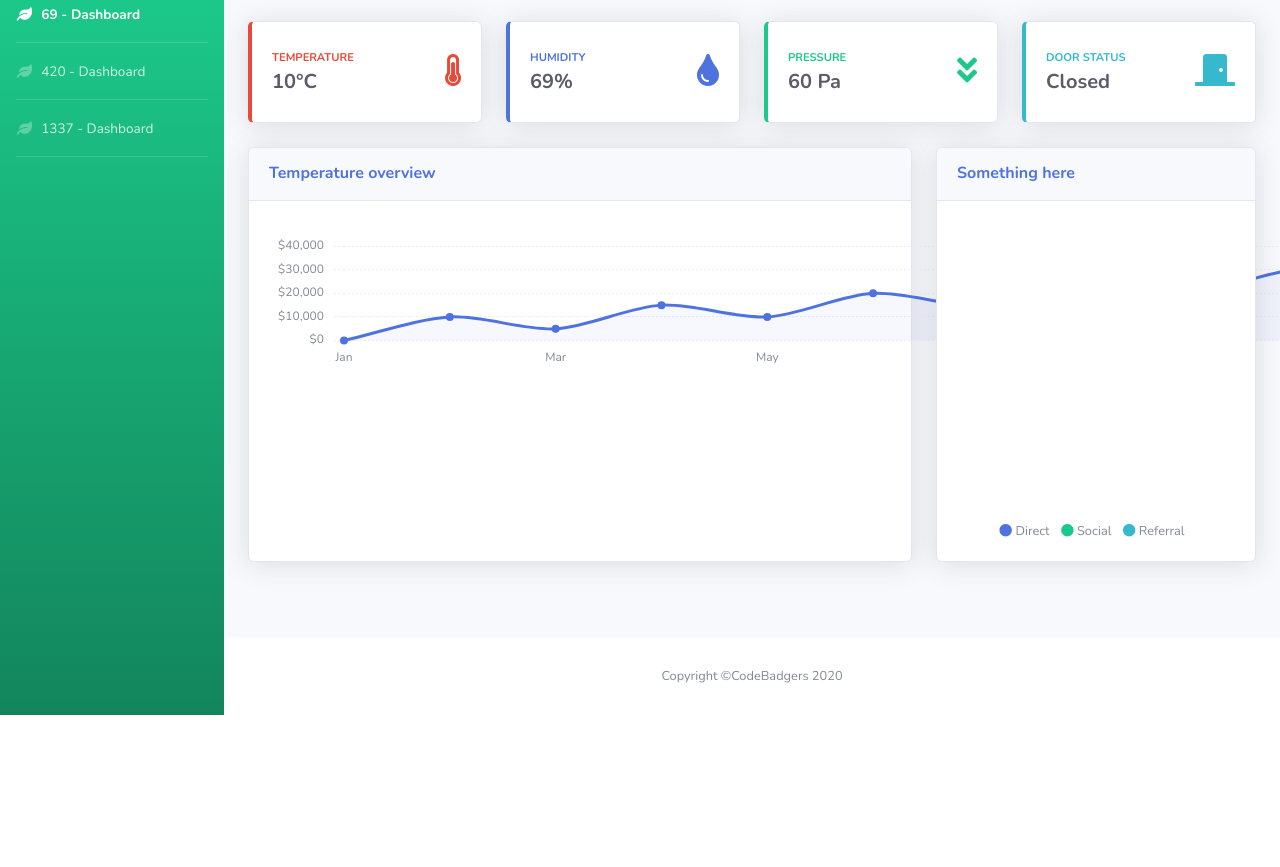
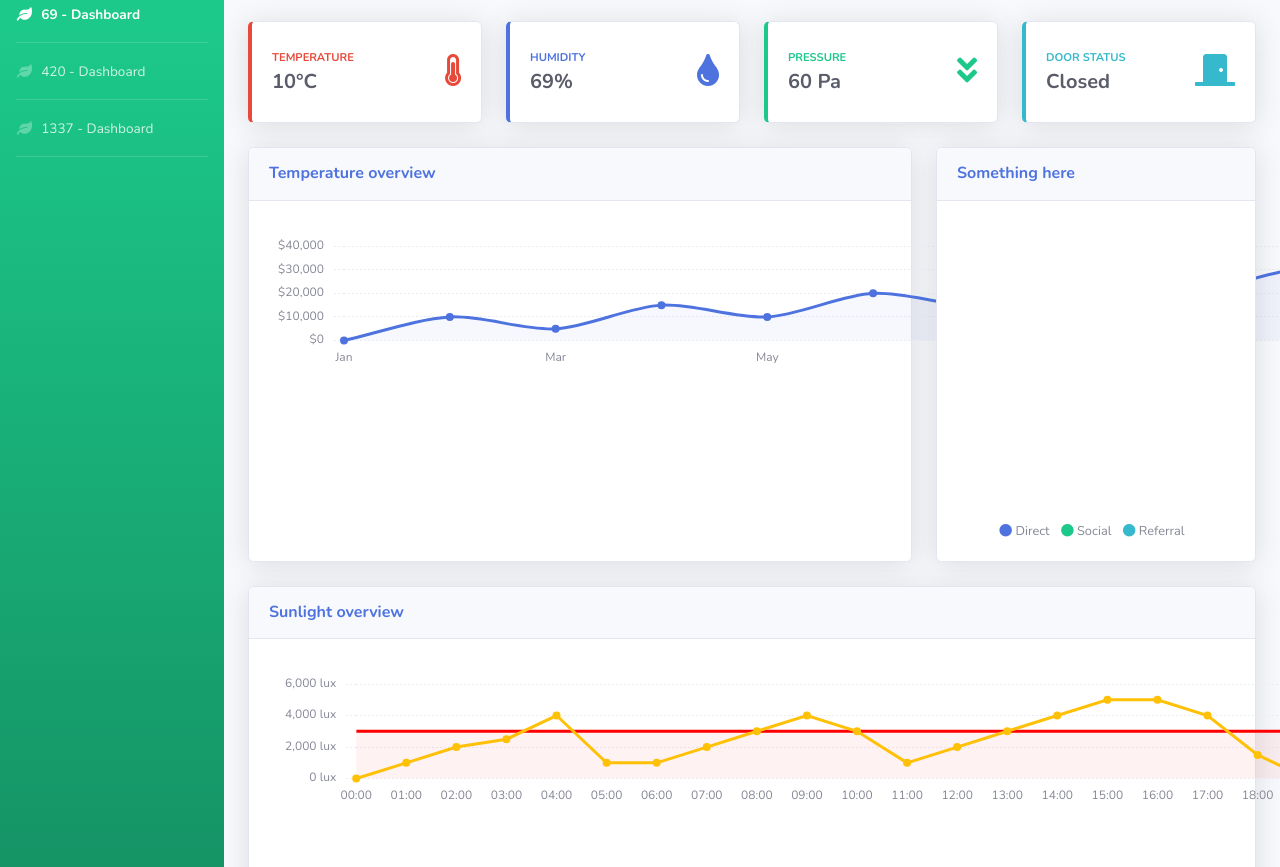
Before and after one commit to BenjaminKoska/greenhouse-inator-3000, a website with bundled scripts: page NodeJS server/html/index.html in a window 1280 px wide. Shown: the part 85-952 px from the top of the page. Before the commit the page ends 800 px from the top, so only its background shows below. Built offline with nearby package versions, Linux system fonts and the light colour scheme.

Commit message:
added sunlight chart

```diff
--- a/NodeJS server/html/index.html
+++ b/NodeJS server/html/index.html
@@ -214,6 +214,22 @@
                             </div>
                         </div>
                     </div>
+
+                    <!-- Sunlight Line Chart -->
+                    <div class="col-xl-12 col-lg-12">
+                        <div class="card shadow mb-4">
+                            <!-- Card Header - Dropdown -->
+                            <div class="card-header py-3 d-flex flex-row align-items-center justify-content-between">
+                                <h6 class="m-0 font-weight-bold text-primary ">Sunlight overview</h6>
+                            </div>
+                            <!-- Card Body -->
+                            <div class="card-body">
+                                <div class="chart-area">
+                                    <canvas id="SunlightChart"></canvas>
+                                </div>
+                            </div>
+                        </div>
+                    </div>
                 </div>
             </div>
             <!-- /.container-fluid -->
@@ -242,26 +258,6 @@
     <i class="fas fa-angle-up"></i>
 </a>
 
-<!-- Logout Modal-->
-<div class="modal fade" id="logoutModal" tabindex="-1" role="dialog" aria-labelledby="exampleModalLabel"
-     aria-hidden="true">
-    <div class="modal-dialog" role="document">
-        <div class="modal-content">
-            <div class="modal-header">
-                <h5 class="modal-title" id="exampleModalLabel">Ready to Leave?</h5>
-                <button class="close" type="button" data-dismiss="modal" aria-label="Close">
-                    <span aria-hidden="true">×</span>
-                </button>
-            </div>
-            <div class="modal-body">Select "Logout" below if you are ready to end your current session.</div>
-            <div class="modal-footer">
-                <button class="btn btn-secondary" type="button" data-dismiss="modal">Cancel</button>
-                <a class="btn btn-primary" href="login.html">Logout</a>
-            </div>
-        </div>
-    </div>
-</div>
-
 <!-- Bootstrap core JavaScript-->
 <script src="vendor/jquery/jquery.min.js"></script>
 <script src="vendor/bootstrap/js/bootstrap.bundle.min.js"></script>
@@ -278,7 +274,7 @@
 <!-- Page level custom scripts -->
 <script src="js/demo/chart-area-demo.js"></script>
 <script src="js/demo/chart-pie-demo.js"></script>
-<!--script src="js/charts/chart-pie-sunlight.js"></script-->
+<script src="js/charts/chart-line-sunlight.js"></script>
 
 <script src="./js/customScript.js"></script>
 
--- /dev/null
+++ b/NodeJS server/html/js/charts/chart-line-sunlight.js
@@ -0,0 +1,136 @@
+// Set new default font family and font color to mimic Bootstrap's default styling
+Chart.defaults.global.defaultFontFamily = 'Nunito', '-apple-system,system-ui,BlinkMacSystemFont,"Segoe UI",Roboto,"Helvetica Neue",Arial,sans-serif';
+Chart.defaults.global.defaultFontColor = '#858796';
+
+function number_format(number, decimals, dec_point, thousands_sep) {
+    // *     example: number_format(1234.56, 2, ',', ' ');
+    // *     return: '1 234,56'
+    number = (number + '').replace(',', '').replace(' ', '');
+    var n = !isFinite(+number) ? 0 : +number,
+        prec = !isFinite(+decimals) ? 0 : Math.abs(decimals),
+        sep = (typeof thousands_sep === 'undefined') ? ',' : thousands_sep,
+        dec = (typeof dec_point === 'undefined') ? '.' : dec_point,
+        s = '',
+        toFixedFix = function(n, prec) {
+            var k = Math.pow(10, prec);
+            return '' + Math.round(n * k) / k;
+        };
+    // Fix for IE parseFloat(0.55).toFixed(0) = 0;
+    s = (prec ? toFixedFix(n, prec) : '' + Math.round(n)).split('.');
+    if (s[0].length > 3) {
+        s[0] = s[0].replace(/\B(?=(?:\d{3})+(?!\d))/g, sep);
+    }
+    if ((s[1] || '').length < prec) {
+        s[1] = s[1] || '';
+        s[1] += new Array(prec - s[1].length + 1).join('0');
+    }
+    return s.join(dec);
+}
+
+// Area Chart Example
+var ctx = document.getElementById("SunlightChart");
+var myLineChart = new Chart(ctx, {
+    type: 'line',
+    data: {
+        labels: ["00:00", "01:00", "02:00","03:00","04:00", "05:00", "06:00","07:00","08:00", "09:00", "10:00","11:00","12:00", "13:00", "14:00","15:00","16:00", "17:00", "18:00","19:00","20:00", "21:00", "22:00","23:00",],
+        datasets: [{
+            fill: false,
+            label: "Intensity",
+            lineTension: 0,
+            backgroundColor: "rgba(255, 193, 7, 0.05)",
+            borderColor: "rgba(255, 193, 7, 1)",
+            pointRadius: 3,
+            pointBackgroundColor: "rgba(255, 193, 7, 1)",
+            pointBorderColor: "rgba(255, 193, 7, 1)",
+            pointHoverRadius: 3,
+            pointHoverBackgroundColor: "rgba(255, 193, 7, 1)",
+            pointHoverBorderColor: "rgba(255, 193, 7, 1)",
+            pointHitRadius: 10,
+            pointBorderWidth: 2,
+            data: [0, 1000, 2000, 2500, 4000, 1000, 1000, 2000, 3000, 4000,3000, 1000, 2000, 3000, 4000, 5000, 5000, 4000, 1500, 0,0],
+        },
+            {
+                label: "Intensity",
+                lineTension: 0,
+                backgroundColor: "rgba(255, 0, 0, 0.05)",
+                borderColor: "rgba(255, 0, 0, 1)",
+                pointRadius: 0,
+                pointBackgroundColor: "rgba(255, 0, 0, 1)",
+                pointBorderColor: "rgba(255, 0, 0, 1)",
+                pointHoverRadius: 3,
+                pointHoverBackgroundColor: "rgba(255, 0, 0, 1)",
+                pointHoverBorderColor: "rgba(255, 0, 0, 1)",
+                pointHitRadius: 10,
+                pointBorderWidth: 2,
+                data: [3000,3000,3000,3000,3000,3000,3000,3000,3000,3000,3000,3000,3000,3000,3000,3000,3000,3000,3000,3000,3000,3000,3000,],
+            }
+        ],
+
+    },
+    options: {
+        maintainAspectRatio: false,
+        layout: {
+            padding: {
+                left: 10,
+                right: 25,
+                top: 25,
+                bottom: 0
+            }
+        },
+        scales: {
+            xAxes: [{
+                time: {
+                    unit: 'date'
+                },
+                gridLines: {
+                    display: false,
+                    drawBorder: false
+                },
+                ticks: {
+                    maxTicksLimit: 24
+                }
+            }],
+            yAxes: [{
+                ticks: {
+                    maxTicksLimit: 5,
+                    padding: 10,
+                    // Include a lux sign in the ticks
+                    callback: function(value, index, values) {
+                        return `${number_format(value)} lux`;
+                    }
+                },
+                gridLines: {
+                    color: "rgb(234, 236, 244)",
+                    zeroLineColor: "rgb(234, 236, 244)",
+                    drawBorder: false,
+                    borderDash: [2],
+                    zeroLineBorderDash: [2]
+                }
+            }],
+        },
+        legend: {
+            display: false
+        },
+        tooltips: {
+            backgroundColor: "rgb(255,255,255)",
+            bodyFontColor: "#858796",
+            titleMarginBottom: 10,
+            titleFontColor: '#6e707e',
+            titleFontSize: 14,
+            borderColor: '#dddfeb',
+            borderWidth: 1,
+            xPadding: 15,
+            yPadding: 15,
+            displayColors: false,
+            intersect: false,
+            mode: 'index',
+            caretPadding: 10,
+            callbacks: {
+                label: function(tooltipItem, chart) {
+                    var datasetLabel = chart.datasets[tooltipItem.datasetIndex].label || '';
+                    return datasetLabel + ': $' + number_format(tooltipItem.yLabel);
+                }
+            }
+        }
+    }
+});
```
Lines whose indentation alone changed are shown as unchanged.
